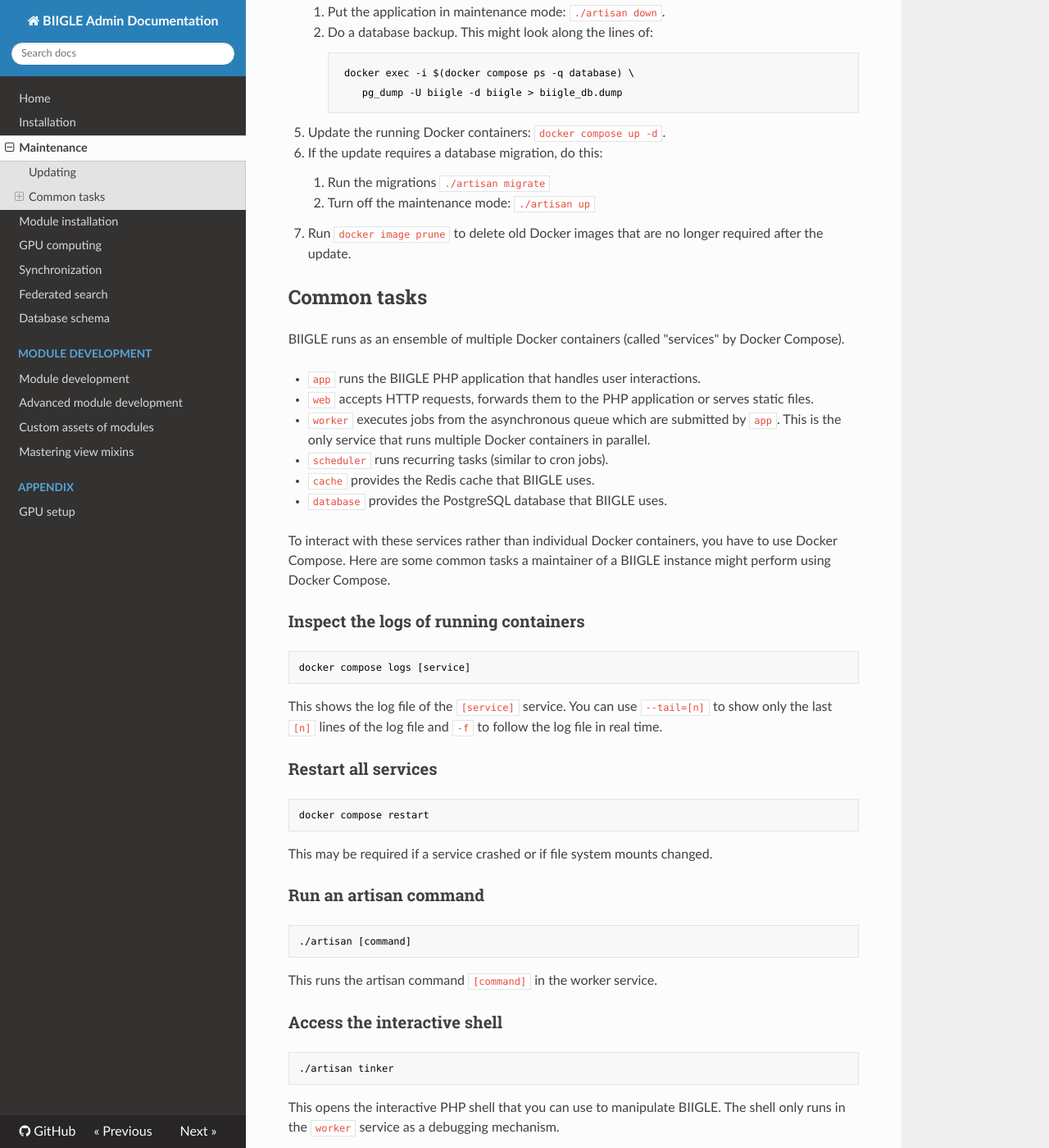
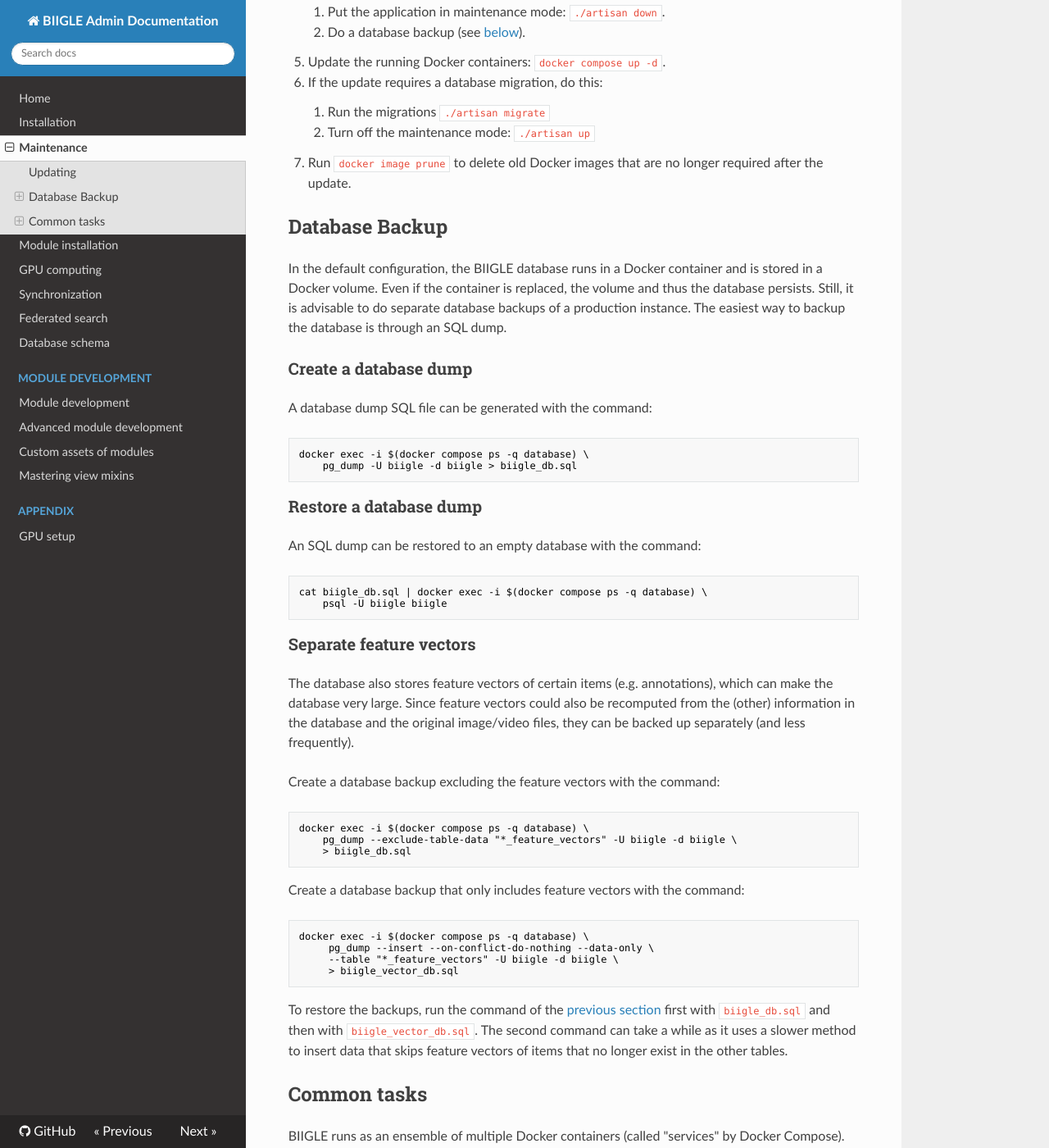
Before and after one commit to biigle/biigle, an MkDocs documentation site: the page built from docs/maintenance.md, in a window 1280 px wide and 1400 px high, scrolled down 847 px. Shown: the whole window at 82% size. Built offline with MkDocs 1.6.1, drawn with Linux system fonts in a browser that asks for light colours.

Commit message:
Add section database backup to maintenance docs

```diff
--- a/docs/maintenance.md
+++ b/docs/maintenance.md
@@ -25,10 +25,7 @@ Perform these steps to update an existing BIIGLE instance.
 
     1. Put the application in maintenance mode: `./artisan down`.
 
-    2. Do a database backup. This might look along the lines of:
-
-             docker exec -i $(docker compose ps -q database) \
-                pg_dump -U biigle -d biigle > biigle_db.dump
+    2. Do a database backup (see [below](#database-backup)).
 
 5. Update the running Docker containers: `docker compose up -d`.
 
@@ -38,6 +35,44 @@ Perform these steps to update an existing BIIGLE instance.
     2. Turn off the maintenance mode: `./artisan up`
 
 7. Run `docker image prune` to delete old Docker images that are no longer required after the update.
+
+## Database Backup
+
+In the default configuration, the BIIGLE database runs in a Docker container and is stored in a Docker volume. Even if the container is replaced, the volume and thus the database persists. Still, it is advisable to do separate database backups of a production instance. The easiest way to backup the database is through an SQL dump.
+
+### Create a database dump
+
+A database dump SQL file can be generated with the command:
+
+    docker exec -i $(docker compose ps -q database) \
+        pg_dump -U biigle -d biigle > biigle_db.sql
+
+### Restore a database dump
+
+An SQL dump can be restored to an empty database with the command:
+
+    cat biigle_db.sql | docker exec -i $(docker compose ps -q database) \
+        psql -U biigle biigle
+
+### Separate feature vectors
+
+The database also stores feature vectors of certain items (e.g. annotations), which can make the database very large. Since feature vectors could also be recomputed from the (other) information in the database and the original image/video files, they can be backed up separately (and less frequently).
+
+Create a database backup excluding the feature vectors with the command:
+
+    docker exec -i $(docker compose ps -q database) \
+        pg_dump --exclude-table-data "*_feature_vectors" -U biigle -d biigle \
+        > biigle_db.sql
+
+Create a database backup that only includes feature vectors with the command:
+
+    docker exec -i $(docker compose ps -q database) \
+         pg_dump --insert --on-conflict-do-nothing --data-only \
+         --table "*_feature_vectors" -U biigle -d biigle \
+         > biigle_vector_db.sql
+
+To restore the backups, run the command of the [previous section](#restore-a-database-dump) first with `biigle_db.sql` and then with `biigle_vector_db.sql`. The second command can take a while as it uses a slower method to insert data that skips feature vectors of items that no longer exist in the other tables.
+
 
 ## Common tasks
 
```
